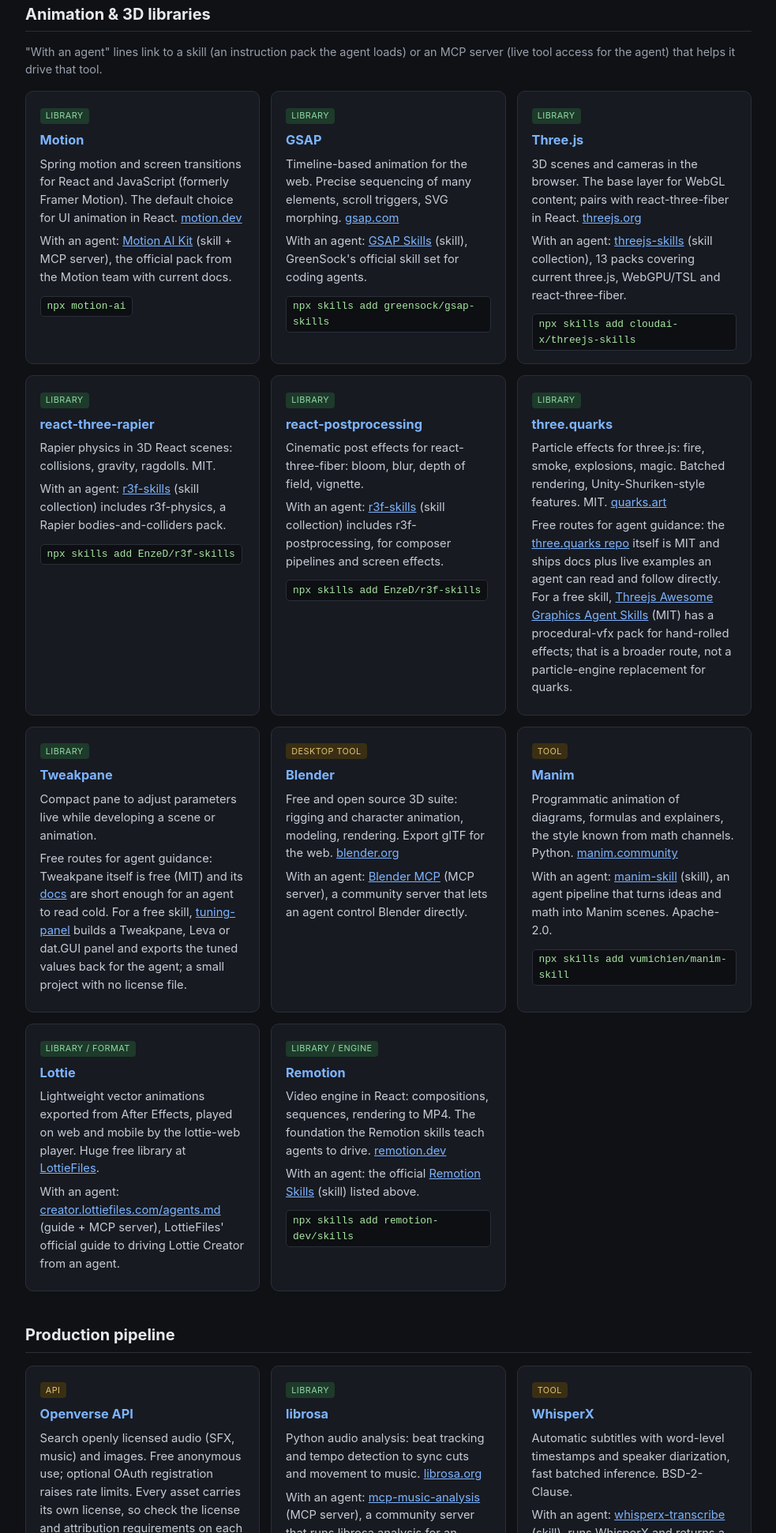
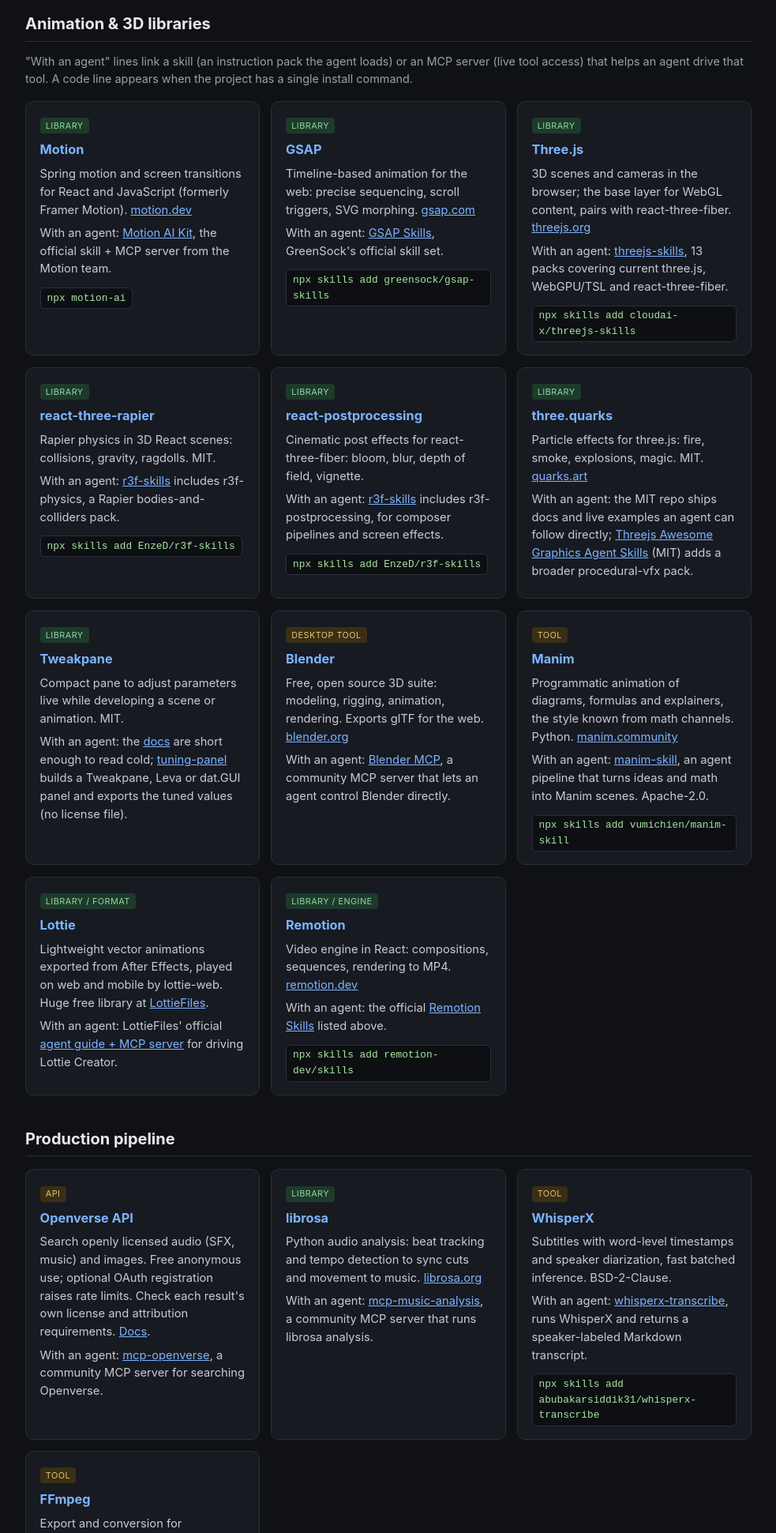
Before and after one commit to irvan-putra/skills, a plain HTML site: page motion/index.html in a window 1280 px wide. Shown: the part 859-2800 px from the top of the page at 79% size, without its empty margins (148-1131 px from the left). Drawn offline with Linux system fonts and the light colour scheme.

Commit message:
Trim motion page wording, unify phrasing, add missing npx install lines

```diff
--- a/motion/index.html
+++ b/motion/index.html
@@ -37,113 +37,114 @@
   <h1>Motion &amp; Content Creation Skills</h1>
   <p class="sub">A working toolbox for making videos and other visual content: installable agent skills, animation and 3D libraries, the production pipeline around them, and loops that review the render.</p>
 
-  <h2>Agent skills <span class="meta">(installable instruction packs for coding agents)</span></h2>
-  <p class="note">Each of these is a real, public skill package an agent can load before starting a task.</p>
+  <h2>Agent skills <span class="meta">(public instruction packs an agent loads before a task)</span></h2>
   <div class="grid">
     <div class="card">
       <span class="tag skill">agent skill</span>
       <h3><a href="https://github.com/LottieFiles/motion-design-skill">motion-design-skill</a></h3>
-      <p>Motion design principles for agents: timing, easing, choreography, and Disney's 12 animation principles adapted for UI. Implementation-agnostic (CSS, Motion, GSAP, Lottie, springs). MIT.</p>
+      <p>Motion design principles for agents: timing, easing, choreography, Disney's 12 principles adapted for UI. Works with CSS, Motion, GSAP, Lottie, springs. MIT.</p>
       <code>npx skills add LottieFiles/motion-design-skill</code>
     </div>
     <div class="card">
       <span class="tag skill">agent skill</span>
       <h3><a href="https://github.com/remotion-dev/skills">Remotion Skills</a></h3>
-      <p>Remotion's official skill set (14 skills) that teaches agents to create, preview and render videos: best practices, markup, rendering, studio control. <a href="https://www.skills.sh/remotion-dev">Listings</a>.</p>
+      <p>Remotion's official skill set (14 skills) for creating, previewing and rendering videos. <a href="https://www.skills.sh/remotion-dev">Listings</a>.</p>
       <code>npx skills add remotion-dev/skills</code>
     </div>
     <div class="card">
       <span class="tag skill">agent skill</span>
       <h3><a href="https://github.com/lucasmarkes/hairline">hairline</a></h3>
-      <p>Isometric line art that reacts to the pointer. <b>hairline-create</b> draws a figure from an idea; <b>hairline-adopt</b> rebuilds an existing SVG on the same engine. Output is a single HTML file. MIT. <a href="https://hairline.lucasmarkes.com/skills">Docs</a>.</p>
+      <p>Isometric line art that reacts to the pointer. <b>hairline-create</b> draws a figure from an idea; <b>hairline-adopt</b> rebuilds an existing SVG. Output is a single HTML file. MIT. <a href="https://hairline.lucasmarkes.com/skills">Docs</a>.</p>
       <code>npx skills add lucasmarkes/hairline</code>
     </div>
     <div class="card">
       <span class="tag skill">agent skill</span>
       <h3><a href="https://github.com/wheresryan22/anatomy">anatomy</a></h3>
       <p>Interactive isometric SVG diagrams that explain a technical idea as a real physical object or machine, with optional WebGL shaders and a beta true-3D mode. <a href="https://skills.wheresryan.sh/anatomy">Author's page</a>.</p>
+      <code>npx skills add wheresryan22/anatomy</code>
     </div>
     <div class="card">
       <span class="tag skill">agent skill</span>
       <h3><a href="https://github.com/annnguyentt/anatomy-reveal-skill">anatomy-reveal</a></h3>
-      <p>Builds an object (product, tool, instrument) as a many-part isometric figure, then produces an exploded-view reveal film and an interactive dissection page. Works from a photo or a name. MIT. <a href="https://typingmind.com/skills/annnguyentt-anatomy-reveal">TypingMind listing</a>.</p>
+      <p>Builds an object as a many-part isometric figure, then produces an exploded-view reveal film and an interactive dissection page. Works from a photo or a name. MIT. <a href="https://typingmind.com/skills/annnguyentt-anatomy-reveal">TypingMind listing</a>.</p>
+      <code>npx skills add annnguyentt/anatomy-reveal-skill</code>
     </div>
   </div>
 
   <h2>Animation &amp; 3D libraries</h2>
-  <p class="note">"With an agent" lines link to a skill (an instruction pack the agent loads) or an MCP server (live tool access for the agent) that helps it drive that tool.</p>
+  <p class="note">"With an agent" lines link a skill (an instruction pack the agent loads) or an MCP server (live tool access) that helps an agent drive that tool. A code line appears when the project has a single install command.</p>
   <div class="grid">
     <div class="card">
       <span class="tag lib">library</span>
       <h3><a href="https://github.com/motiondivision/motion">Motion</a></h3>
-      <p>Spring motion and screen transitions for React and JavaScript (formerly Framer Motion). The default choice for UI animation in React. <a href="https://motion.dev">motion.dev</a></p>
-      <p>With an agent: <a href="https://motion.dev/ai-kit">Motion AI Kit</a> (skill + MCP server), the official pack from the Motion team with current docs.</p>
+      <p>Spring motion and screen transitions for React and JavaScript (formerly Framer Motion). <a href="https://motion.dev">motion.dev</a></p>
+      <p>With an agent: <a href="https://motion.dev/ai-kit">Motion AI Kit</a>, the official skill + MCP server from the Motion team.</p>
       <code>npx motion-ai</code>
     </div>
     <div class="card">
       <span class="tag lib">library</span>
       <h3><a href="https://github.com/greensock/GSAP">GSAP</a></h3>
-      <p>Timeline-based animation for the web. Precise sequencing of many elements, scroll triggers, SVG morphing. <a href="https://gsap.com">gsap.com</a></p>
-      <p>With an agent: <a href="https://github.com/greensock/gsap-skills">GSAP Skills</a> (skill), GreenSock's official skill set for coding agents.</p>
+      <p>Timeline-based animation for the web: precise sequencing, scroll triggers, SVG morphing. <a href="https://gsap.com">gsap.com</a></p>
+      <p>With an agent: <a href="https://github.com/greensock/gsap-skills">GSAP Skills</a>, GreenSock's official skill set.</p>
       <code>npx skills add greensock/gsap-skills</code>
     </div>
     <div class="card">
       <span class="tag lib">library</span>
       <h3><a href="https://github.com/mrdoob/three.js">Three.js</a></h3>
-      <p>3D scenes and cameras in the browser. The base layer for WebGL content; pairs with react-three-fiber in React. <a href="https://threejs.org">threejs.org</a></p>
-      <p>With an agent: <a href="https://github.com/CloudAI-X/threejs-skills">threejs-skills</a> (skill collection), 13 packs covering current three.js, WebGPU/TSL and react-three-fiber.</p>
+      <p>3D scenes and cameras in the browser; the base layer for WebGL content, pairs with react-three-fiber. <a href="https://threejs.org">threejs.org</a></p>
+      <p>With an agent: <a href="https://github.com/CloudAI-X/threejs-skills">threejs-skills</a>, 13 packs covering current three.js, WebGPU/TSL and react-three-fiber.</p>
       <code>npx skills add cloudai-x/threejs-skills</code>
     </div>
     <div class="card">
       <span class="tag lib">library</span>
       <h3><a href="https://github.com/pmndrs/react-three-rapier">react-three-rapier</a></h3>
       <p>Rapier physics in 3D React scenes: collisions, gravity, ragdolls. MIT.</p>
-      <p>With an agent: <a href="https://github.com/EnzeD/r3f-skills">r3f-skills</a> (skill collection) includes r3f-physics, a Rapier bodies-and-colliders pack.</p>
+      <p>With an agent: <a href="https://github.com/EnzeD/r3f-skills">r3f-skills</a> includes r3f-physics, a Rapier bodies-and-colliders pack.</p>
       <code>npx skills add EnzeD/r3f-skills</code>
     </div>
     <div class="card">
       <span class="tag lib">library</span>
       <h3><a href="https://github.com/pmndrs/react-postprocessing">react-postprocessing</a></h3>
       <p>Cinematic post effects for react-three-fiber: bloom, blur, depth of field, vignette.</p>
-      <p>With an agent: <a href="https://github.com/EnzeD/r3f-skills">r3f-skills</a> (skill collection) includes r3f-postprocessing, for composer pipelines and screen effects.</p>
+      <p>With an agent: <a href="https://github.com/EnzeD/r3f-skills">r3f-skills</a> includes r3f-postprocessing, for composer pipelines and screen effects.</p>
       <code>npx skills add EnzeD/r3f-skills</code>
     </div>
     <div class="card">
       <span class="tag lib">library</span>
       <h3><a href="https://github.com/Alchemist0823/three.quarks">three.quarks</a></h3>
-      <p>Particle effects for three.js: fire, smoke, explosions, magic. Batched rendering, Unity-Shuriken-style features. MIT. <a href="https://quarks.art">quarks.art</a></p>
-      <p>Free routes for agent guidance: the <a href="https://github.com/Alchemist0823/three.quarks">three.quarks repo</a> itself is MIT and ships docs plus live examples an agent can read and follow directly. For a free skill, <a href="https://github.com/scottstts/Threejs-Awesome-Graphics-Agent-Skills">Threejs Awesome Graphics Agent Skills</a> (MIT) has a procedural-vfx pack for hand-rolled effects; that is a broader route, not a particle-engine replacement for quarks.</p>
+      <p>Particle effects for three.js: fire, smoke, explosions, magic. MIT. <a href="https://quarks.art">quarks.art</a></p>
+      <p>With an agent: the MIT repo ships docs and live examples an agent can follow directly; <a href="https://github.com/scottstts/Threejs-Awesome-Graphics-Agent-Skills">Threejs Awesome Graphics Agent Skills</a> (MIT) adds a broader procedural-vfx pack.</p>
     </div>
     <div class="card">
       <span class="tag lib">library</span>
       <h3><a href="https://github.com/cocopon/tweakpane">Tweakpane</a></h3>
-      <p>Compact pane to adjust parameters live while developing a scene or animation.</p>
-      <p>Free routes for agent guidance: Tweakpane itself is free (MIT) and its <a href="https://tweakpane.github.io/docs/">docs</a> are short enough for an agent to read cold. For a free skill, <a href="https://github.com/petekp/agent-skills">tuning-panel</a> builds a Tweakpane, Leva or dat.GUI panel and exports the tuned values back for the agent; a small project with no license file.</p>
+      <p>Compact pane to adjust parameters live while developing a scene or animation. MIT.</p>
+      <p>With an agent: the <a href="https://tweakpane.github.io/docs/">docs</a> are short enough to read cold; <a href="https://github.com/petekp/agent-skills">tuning-panel</a> builds a Tweakpane, Leva or dat.GUI panel and exports the tuned values (no license file).</p>
     </div>
     <div class="card">
       <span class="tag tool">desktop tool</span>
       <h3><a href="https://github.com/blender/blender">Blender</a></h3>
-      <p>Free and open source 3D suite: rigging and character animation, modeling, rendering. Export glTF for the web. <a href="https://www.blender.org">blender.org</a></p>
-      <p>With an agent: <a href="https://github.com/ahujasid/mcp-for-blender">Blender MCP</a> (MCP server), a community server that lets an agent control Blender directly.</p>
+      <p>Free, open source 3D suite: modeling, rigging, animation, rendering. Exports glTF for the web. <a href="https://www.blender.org">blender.org</a></p>
+      <p>With an agent: <a href="https://github.com/ahujasid/mcp-for-blender">Blender MCP</a>, a community MCP server that lets an agent control Blender directly.</p>
     </div>
     <div class="card">
       <span class="tag tool">tool</span>
       <h3><a href="https://github.com/ManimCommunity/manim">Manim</a></h3>
       <p>Programmatic animation of diagrams, formulas and explainers, the style known from math channels. Python. <a href="https://www.manim.community">manim.community</a></p>
-      <p>With an agent: <a href="https://github.com/vumichien/manim-skill">manim-skill</a> (skill), an agent pipeline that turns ideas and math into Manim scenes. Apache-2.0.</p>
+      <p>With an agent: <a href="https://github.com/vumichien/manim-skill">manim-skill</a>, an agent pipeline that turns ideas and math into Manim scenes. Apache-2.0.</p>
       <code>npx skills add vumichien/manim-skill</code>
     </div>
     <div class="card">
       <span class="tag lib">library / format</span>
       <h3><a href="https://github.com/airbnb/lottie-web">Lottie</a></h3>
-      <p>Lightweight vector animations exported from After Effects, played on web and mobile by the lottie-web player. Huge free library at <a href="https://lottiefiles.com">LottieFiles</a>.</p>
-      <p>With an agent: <a href="https://creator.lottiefiles.com/agents.md">creator.lottiefiles.com/agents.md</a> (guide + MCP server), LottieFiles' official guide to driving Lottie Creator from an agent.</p>
+      <p>Lightweight vector animations exported from After Effects, played on web and mobile by lottie-web. Huge free library at <a href="https://lottiefiles.com">LottieFiles</a>.</p>
+      <p>With an agent: LottieFiles' official <a href="https://creator.lottiefiles.com/agents.md">agent guide + MCP server</a> for driving Lottie Creator.</p>
     </div>
     <div class="card">
       <span class="tag lib">library / engine</span>
       <h3><a href="https://github.com/remotion-dev/remotion">Remotion</a></h3>
-      <p>Video engine in React: compositions, sequences, rendering to MP4. The foundation the Remotion skills teach agents to drive. <a href="https://www.remotion.dev">remotion.dev</a></p>
-      <p>With an agent: the official <a href="https://github.com/remotion-dev/skills">Remotion Skills</a> (skill) listed above.</p>
+      <p>Video engine in React: compositions, sequences, rendering to MP4. <a href="https://www.remotion.dev">remotion.dev</a></p>
+      <p>With an agent: the official <a href="https://github.com/remotion-dev/skills">Remotion Skills</a> listed above.</p>
       <code>npx skills add remotion-dev/skills</code>
     </div>
   </div>
@@ -153,53 +154,55 @@
     <div class="card">
       <span class="tag tool">API</span>
       <h3><a href="https://api.openverse.org/v1/">Openverse API</a></h3>
-      <p>Search openly licensed audio (SFX, music) and images. Free anonymous use; optional OAuth registration raises rate limits. Every asset carries its own license, so check the license and attribution requirements on each result before using it. <a href="https://docs.openverse.org">Docs</a>.</p>
-      <p>With an agent: <a href="https://github.com/neno-is-ooo/mcp-openverse">mcp-openverse</a> (MCP server), a community server for searching Openverse from an agent.</p>
+      <p>Search openly licensed audio (SFX, music) and images. Free anonymous use; optional OAuth registration raises rate limits. Check each result's own license and attribution requirements. <a href="https://docs.openverse.org">Docs</a>.</p>
+      <p>With an agent: <a href="https://github.com/neno-is-ooo/mcp-openverse">mcp-openverse</a>, a community MCP server for searching Openverse.</p>
     </div>
     <div class="card">
       <span class="tag lib">library</span>
       <h3><a href="https://github.com/librosa/librosa">librosa</a></h3>
       <p>Python audio analysis: beat tracking and tempo detection to sync cuts and movement to music. <a href="https://librosa.org">librosa.org</a></p>
-      <p>With an agent: <a href="https://github.com/hugohow/mcp-music-analysis">mcp-music-analysis</a> (MCP server), a community server that runs librosa analysis for an agent.</p>
+      <p>With an agent: <a href="https://github.com/hugohow/mcp-music-analysis">mcp-music-analysis</a>, a community MCP server that runs librosa analysis.</p>
     </div>
     <div class="card">
       <span class="tag tool">tool</span>
       <h3><a href="https://github.com/m-bain/whisperX">WhisperX</a></h3>
-      <p>Automatic subtitles with word-level timestamps and speaker diarization, fast batched inference. BSD-2-Clause.</p>
-      <p>With an agent: <a href="https://github.com/abubakarsiddik31/whisperx-transcribe">whisperx-transcribe</a> (skill), runs WhisperX and returns a speaker-labeled Markdown transcript.</p>
+      <p>Subtitles with word-level timestamps and speaker diarization, fast batched inference. BSD-2-Clause.</p>
+      <p>With an agent: <a href="https://github.com/abubakarsiddik31/whisperx-transcribe">whisperx-transcribe</a>, runs WhisperX and returns a speaker-labeled Markdown transcript.</p>
       <code>npx skills add abubakarsiddik31/whisperx-transcribe</code>
     </div>
     <div class="card">
       <span class="tag tool">tool</span>
       <h3><a href="https://github.com/FFmpeg/FFmpeg">FFmpeg</a></h3>
       <p>Export and conversion for everything: codecs, trimming, muxing audio and subtitles, thumbnails. <a href="https://www.ffmpeg.org">ffmpeg.org</a></p>
-      <p>With an agent: <a href="https://github.com/muhammaddadu/ffmpeg-skill">ffmpeg-skill</a> (skill), FFmpeg recipes plus a full production pipeline, as described by its author.</p>
+      <p>With an agent: <a href="https://github.com/muhammaddadu/ffmpeg-skill">ffmpeg-skill</a>, FFmpeg recipes plus a full production pipeline.</p>
       <code>npx skills add muhammaddadu/ffmpeg-skill</code>
     </div>
   </div>
 
   <h2>Review &amp; feedback loops <span class="meta">(checking what actually rendered)</span></h2>
-  <p class="note">Making the thing is half the job; the other half is looking at what came out. These close that loop: they capture frames, check them against the brief or your pinned comments, and feed fixes back for another pass. One caution: these projects describe feedback workflows, not proof that they catch every defect or reliably flag unnatural, <a href="https://en.wikipedia.org/wiki/Uncanny_valley">uncanny valley</a> looking output. We have not installed or tested them here, so human review remains the final gate.</p>
+  <p class="note">These capture the render, check it against the brief or your pinned comments, and feed fixes back for another pass. They describe feedback workflows, not proof that they catch every defect or reliably flag unnatural, <a href="https://en.wikipedia.org/wiki/Uncanny_valley">uncanny valley</a> looking output. None are tested here, so human review stays the final gate.</p>
   <div class="grid">
     <div class="card">
       <span class="tag skill">agent skill</span>
       <h3><a href="https://github.com/mirac221/frame-judge">frame-judge</a></h3>
-      <p>A critic loop where the builder never grades its own work: build and render, capture screenshots and frame sheets, then a separate code-blind critic agent judges only the pixels against the user's original request, with a capped revise loop. For UI, animation and video; runs in Claude Code, Cursor, Codex, ChatGPT and Antigravity. Apache-2.0. New, small project.</p>
+      <p>A separate code-blind critic agent judges captured screenshots and frame sheets against your original request, with a capped revise loop. For UI, animation and video; runs in Claude Code, Cursor, Codex, ChatGPT and Antigravity. Apache-2.0. New, small project.</p>
+      <code>git clone https://github.com/mirac221/frame-judge && node frame-judge/scripts/install.mjs</code>
     </div>
     <div class="card">
       <span class="tag tool">tool + skill</span>
       <h3><a href="https://github.com/moritzkremb/framejam">FrameJam</a></h3>
-      <p>Human feedback by pointing: pause the render, click the frame and the exact spot that is off, write the note, and the agent gets timestamped comments with pinned frames and revises round by round. Plugin for Claude, ChatGPT and Cursor; local-first, works with any tool that renders MP4, over MCP. MIT. <a href="https://www.framejam.ai">framejam.ai</a></p>
+      <p>Pause the render, pin a comment to the exact frame and spot that is off, and the agent revises round by round. Plugin for Claude, ChatGPT and Cursor; local-first, works with any tool that renders MP4, over MCP. MIT. <a href="https://www.framejam.ai">framejam.ai</a></p>
+      <code>npx -y framejam install</code>
     </div>
     <div class="card">
       <span class="tag skill">agent skill</span>
       <h3><a href="https://github.com/whaleyxbt/claude-motion">claude-motion review-loop</a></h3>
-      <p>A motion-design toolkit for coding agents whose review-loop skill renders a draft, tiles one frame per timeline beat into labeled contact sheets, and checks composition, type, timing and consistency against a checklist before the video is called done. Self-review by the same agent, so pair it with your own look. MIT.</p>
+      <p>A motion-design toolkit whose review-loop skill renders a draft, tiles one frame per timeline beat into labeled contact sheets, and checks composition, type, timing and consistency against a checklist. Self-review by the same agent, so pair it with your own look. MIT.</p>
     </div>
     <div class="card">
       <span class="tag tool">MCP servers</span>
       <h3><a href="https://github.com/microsoft/playwright-mcp">Playwright MCP</a> / <a href="https://github.com/ChromeDevTools/chrome-devtools-mcp">Chrome DevTools MCP</a></h3>
-      <p>The capture plumbing behind web review loops: let an agent drive a real browser, screenshot pages and capture animation states, so there are actual frames to judge. Official servers from Microsoft and Google, both Apache-2.0.</p>
+      <p>The capture plumbing behind web review loops: an agent drives a real browser, screenshots pages and captures animation states, so there are actual frames to judge. Official servers from Microsoft and Google, both Apache-2.0.</p>
     </div>
   </div>
 
@@ -211,11 +214,11 @@
     <li><b>Sync:</b> librosa detects beats so cuts and movement land on the music.</li>
     <li><b>Subtitles:</b> WhisperX generates timed captions.</li>
     <li><b>Export:</b> FFmpeg converts and packages the final files.</li>
-    <li><b>Review:</b> before calling it done, look at the render: frame-judge checks the frames against the brief, FrameJam collects your pinned comments, then revise and check again.</li>
+    <li><b>Review:</b> frame-judge checks the frames against the brief, FrameJam collects your pinned comments, then revise and check again.</li>
   </ol>
 
   <footer>
-    Every name on this page was checked against its official source on 2026-11-23. Entries marked as agent skills are public skill packages; "with an agent" links are skills or MCP servers for that tool; the rest are libraries, APIs or tools. License notes are included only where verified. Part of <a href="https://vanipy.com">vanipy.com</a>.
+    Every name on this page was checked against its official source on 2026-11-23. Agent skills are public skill packages; "with an agent" links are skills or MCP servers for that tool. License notes appear only where verified. Part of <a href="https://vanipy.com">vanipy.com</a>.
     <br>Source of the starting list: <a href="https://x.com/nanajiang8888/status/2124480396020891988">a public post by @nanajiang8888</a> (Nov 22, 2026); repo links verified against that list.
   </footer>
 </main>
```
